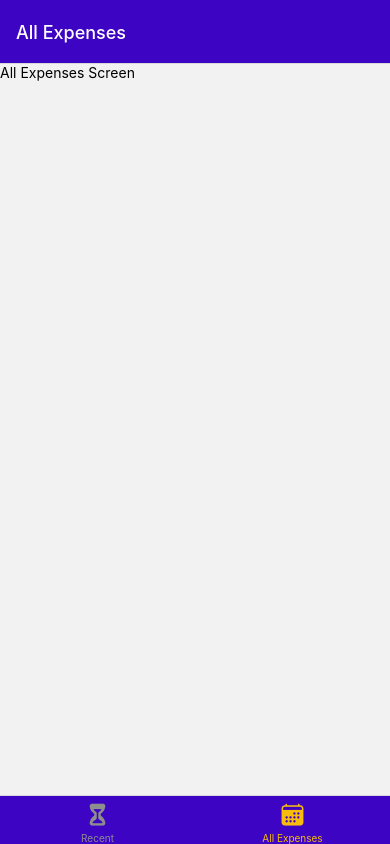
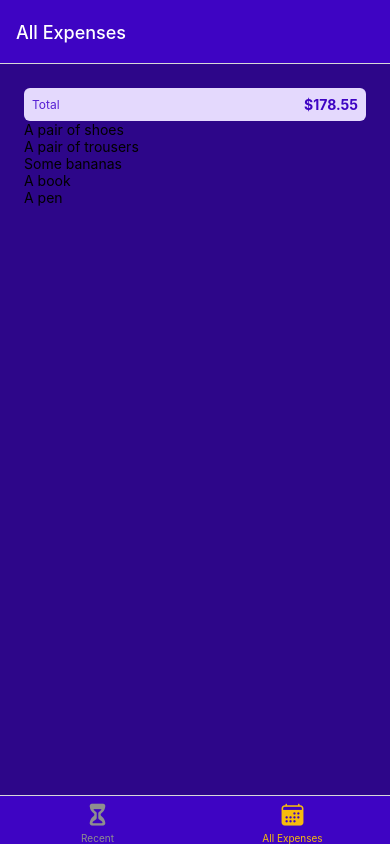
Before and after one commit to abhiroop43/expense-tracker, a React Native app: screen /AllExpenses in a window 390 px wide. Built offline with nearby package versions, Linux system fonts and the light colour scheme.

Commit message:
added expenses

```diff
--- a/components/ExpensesOutput/ExpensesList.js
+++ b/components/ExpensesOutput/ExpensesList.js
@@ -1,7 +1,11 @@
-import { FlatList } from 'react-native';
+import { FlatList, Text } from 'react-native';
 
-function ExpensesList() {
-  return <FlatList />;
+function renderExpenseItem(itemData) {
+  return <Text>{itemData.item.description}</Text>;
+}
+
+function ExpensesList({ expenses }) {
+  return <FlatList data={expenses} renderItem={renderExpenseItem} keyExtractor={(item) => item.id} />;
 }
 
 export default ExpensesList;
--- a/components/ExpensesOutput/ExpensesOutput.js
+++ b/components/ExpensesOutput/ExpensesOutput.js
@@ -1,14 +1,56 @@
-import { View } from 'react-native';
+import { StyleSheet, View } from 'react-native';
 import ExpensesSummary from './ExpensesSummary';
 import ExpensesList from './ExpensesList';
+import { GlobalStyles } from '../../constants/styles';
 
-function ExpensesOutput({ expenses }) {
+const DUMMY_EXPENSES = [
+  {
+    id: 'e1',
+    description: 'A pair of shoes',
+    amount: 59.99,
+    date: new Date('2021-12-19'),
+  },
+  {
+    id: 'e2',
+    description: 'A pair of trousers',
+    amount: 89.29,
+    date: new Date('2022-01-05'),
+  },
+  {
+    id: 'e3',
+    description: 'Some bananas',
+    amount: 5.99,
+    date: new Date('2021-12-01'),
+  },
+  {
+    id: 'e4',
+    description: 'A book',
+    amount: 14.99,
+    date: new Date('2022-02-19'),
+  },
+  {
+    id: 'e5',
+    description: 'A pen',
+    amount: 8.29,
+    date: new Date('2022-02-18'),
+  },
+];
+
+function ExpensesOutput({ expenses, expensesPeriod }) {
   return (
-    <View>
-      <ExpensesSummary />
-      <ExpensesList />
+    <View style={styles.container}>
+      <ExpensesSummary expenses={DUMMY_EXPENSES} periodName={expensesPeriod} />
+      <ExpensesList expenses={DUMMY_EXPENSES} />
     </View>
   );
 }
 
 export default ExpensesOutput;
+
+const styles = StyleSheet.create({
+  container: {
+    flex: 1,
+    padding: 24,
+    backgroundColor: GlobalStyles.colors.primary700,
+  },
+});
--- a/components/ExpensesOutput/ExpensesSummary.js
+++ b/components/ExpensesOutput/ExpensesSummary.js
@@ -1,12 +1,37 @@
-import { View } from 'react-native';
+import { View, Text, StyleSheet } from 'react-native';
+import { GlobalStyles } from '../../constants/styles';
 
-function ExpensesSummary() {
+function ExpensesSummary({ expenses, periodName }) {
+  const expensesSum = expenses.reduce((sum, expense) => {
+    return sum + expense.amount;
+  }, 0);
+
   return (
-    <View>
-      <Text>Last 7 Days</Text>
-      <Text>$177.95</Text>
+    <View style={styles.container}>
+      <Text style={styles.period}>{periodName}</Text>
+      <Text style={styles.sum}>${expensesSum.toFixed(2)}</Text>
     </View>
   );
 }
 
 export default ExpensesSummary;
+
+const styles = StyleSheet.create({
+  container: {
+    padding: 8,
+    backgroundColor: GlobalStyles.colors.primary50,
+    borderRadius: 6,
+    flexDirection: 'row',
+    justifyContent: 'space-between',
+    alignItems: 'center',
+  },
+  period: {
+    fontSize: 12,
+    color: GlobalStyles.colors.primary400,
+  },
+  sum: {
+    fontWeight: 16,
+    fontWeight: 'bold',
+    color: GlobalStyles.colors.primary500,
+  },
+});
--- a/screens/AllExpenses.js
+++ b/screens/AllExpenses.js
@@ -1,7 +1,7 @@
-import { Text } from 'react-native';
+import ExpensesOutput from '../components/ExpensesOutput/ExpensesOutput';
 
 function AllExpenses() {
-  return <Text>All Expenses Screen</Text>;
+  return <ExpensesOutput expensesPeriod="Total" />;
 }
 
 export default AllExpenses;
--- a/screens/RecentExpenses.js
+++ b/screens/RecentExpenses.js
@@ -1,7 +1,7 @@
-import { Text } from 'react-native';
+import ExpensesOutput from '../components/ExpensesOutput/ExpensesOutput';
 
 function RecentExpenses() {
-  return <Text>Recent Expenses Screen</Text>;
+  return <ExpensesOutput expensesPeriod="Last 7 Days" />;
 }
 
 export default RecentExpenses;
```
Also changed, not shown: components/ExpensesOutput/ExpenseItem.js (added, +17 -0 lines).
